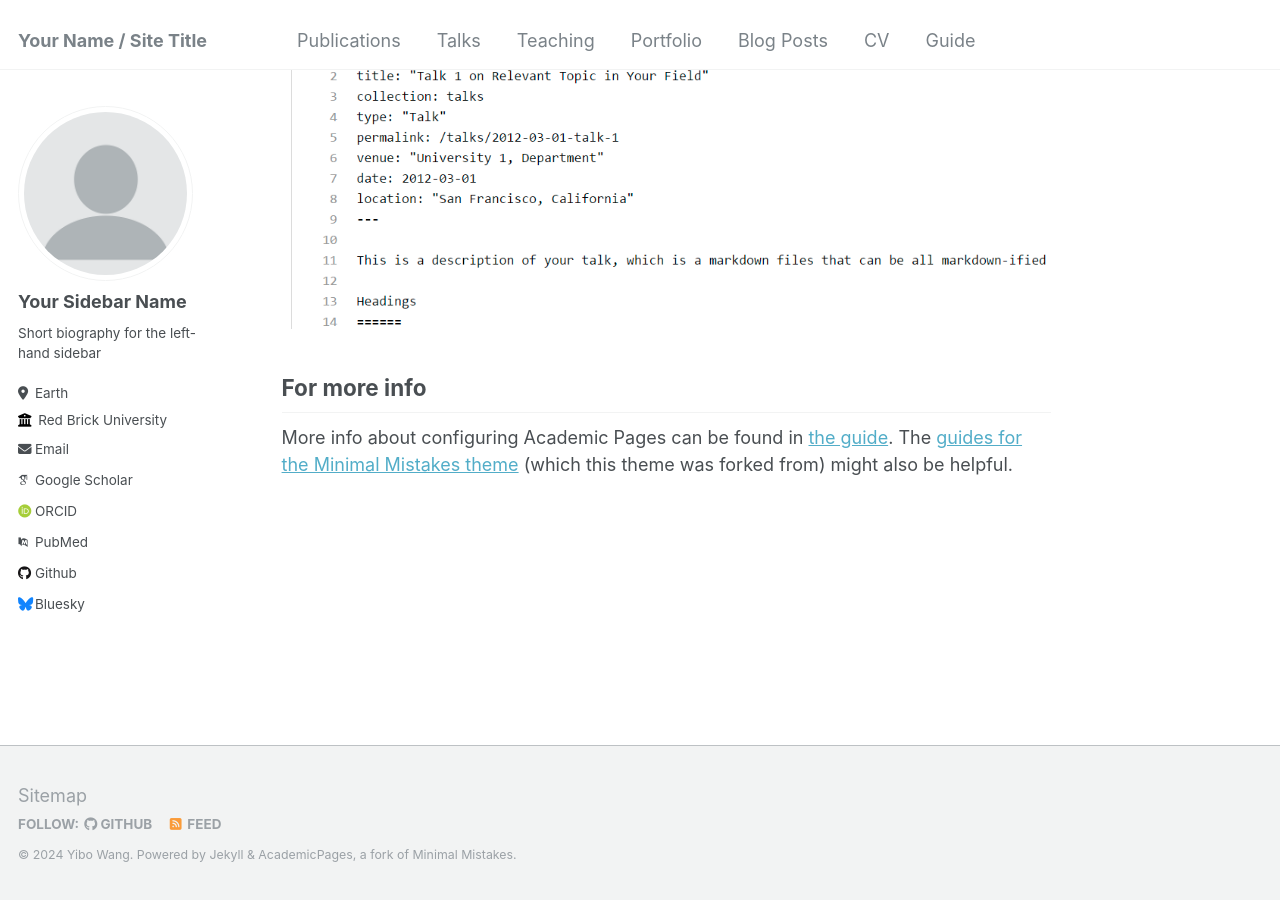
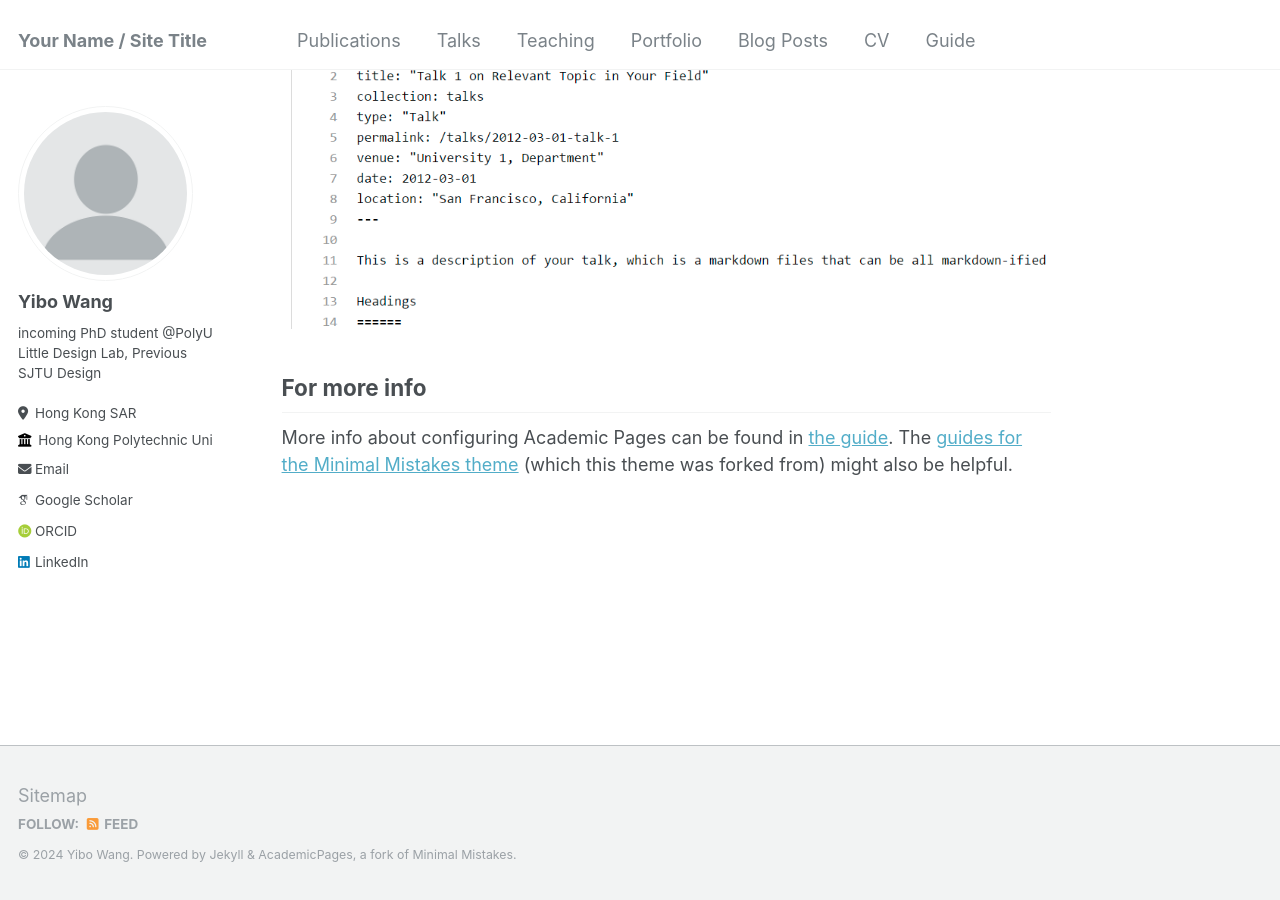
Before and after one commit to triv1um/triv1um.github.io, a Jekyll site: the page built from _pages/about.md, in a window 1280 px wide and 900 px high, scrolled down 2660 px. Built offline with Jekyll 4.4.1, drawn with Linux system fonts in a browser that asks for light colours; some web fonts are replaced.

Commit message:
Update _config.yml

```diff
--- a/_config.yml
+++ b/_config.yml
@@ -11,7 +11,7 @@ locale                   : "en-US"
 title                    : "Your Name / Site Title"
 title_separator          : "-"
 name                     : &name "Yibo Wang"
-description              : &description "personal description"
+description              : &description "PW"
 url                      : https://triv1um.github.io # the base hostname & protocol for your site e.g. "https://mmistakes.github.io"
 baseurl                  : "" # the subpath of your site, e.g. "/blog"
 repository               : "triv1um/triv1um.github.io"
@@ -22,33 +22,33 @@ repository               : "triv1um/triv1um.github.io"
 author:
   # Biographic information
   avatar           : "profile.png"
-  name             : "Your Sidebar Name"
+  name             : "Yibo Wang"
   pronouns         : # example: "she/her"
-  bio              : "Short biography for the left-hand sidebar"
-  location         : "Earth"
-  employer         : "Red Brick University"
-  uri              : # URL
-  email            : "none@example.org"
+  bio              : "incoming PhD student @PolyU Little Design Lab, Previous SJTU Design"
+  location         : "Hong Kong SAR"
+  employer         : "Hong Kong Polytechnic University"
+  url              : # URL
+  email            : "wangyibo828@sjtu.edu.cn"
 
   # Academic websites
   arxiv            : # URL - Update with the correct link to your profile
-  googlescholar    : "https://scholar.google.com/citations?user=PS_CX0AAAAAJ"
+  googlescholar    : "https://scholar.google.com/citations?user=1oDVWbYAAAAJ&hl=en"
   impactstory      : # URL
-  orcid            : "http://orcid.org/yourorcidurl"
+  orcid            : "https://orcid.org/0000-0002-8343-0473"
   semantic         : # URL
-  pubmed           : "https://www.ncbi.nlm.nih.gov/pubmed/?term=john+snow"
+  pubmed           : # URL
   researchgate     : # URL
 
   # Repositories and software development
   bitbucket        : # Username - Update with your username on the site
   codepen          : # Username
   dribbble         : # Username
-  github           : "academicpages"
+  github           : # Username
   kaggle           : # Username
   stackoverflow    : # User number or user number and name (i.e., use "1" or "1/jeff-atwood")
 
   # Social media
-  bluesky          : "bsky.app" # Replace this with you Bluesky username
+  bluesky          : # Username
   facebook         : # Username
   flickr           : # Username
   foursquare       : # Username
@@ -57,7 +57,7 @@ author:
   keybase          : # Username
   instagram        : # Username
   lastfm           : # Username
-  linkedin         : # Username
+  linkedin         : "wangyibo828"
   mastodon         : # URL
   medium           : # URL
   pinterest        : # Username
```
